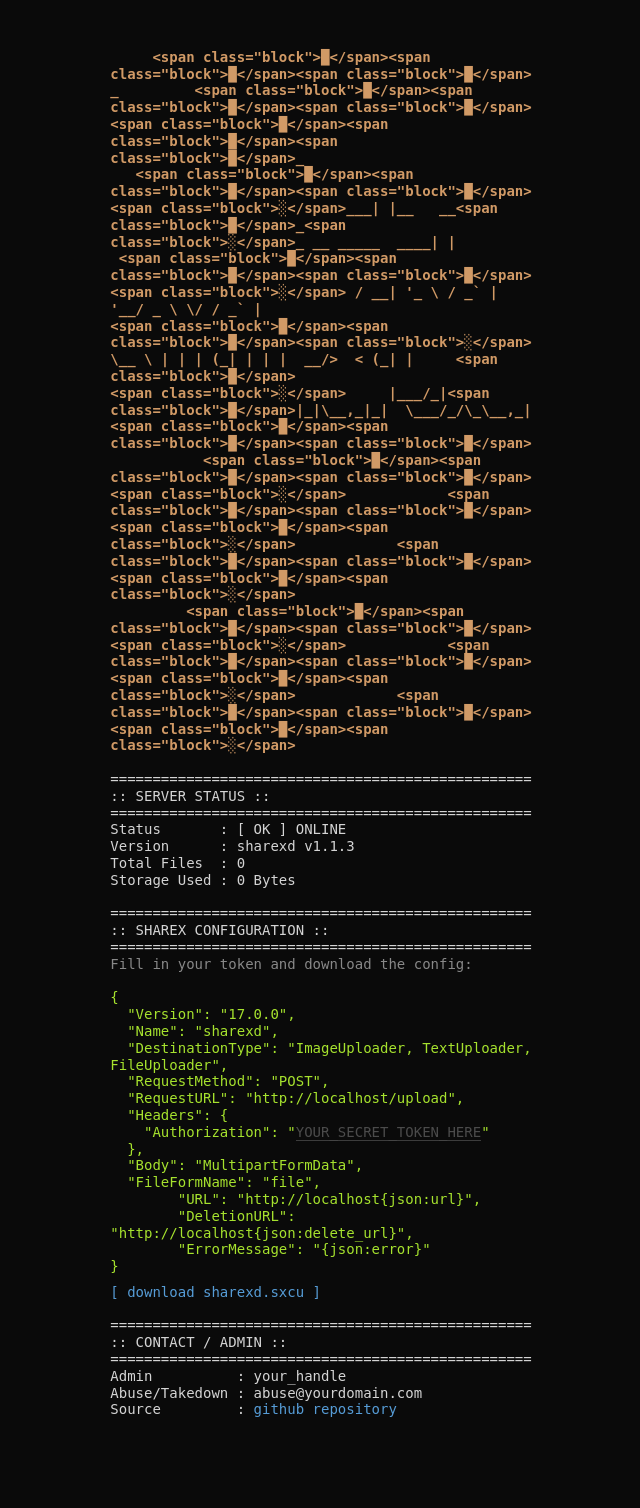
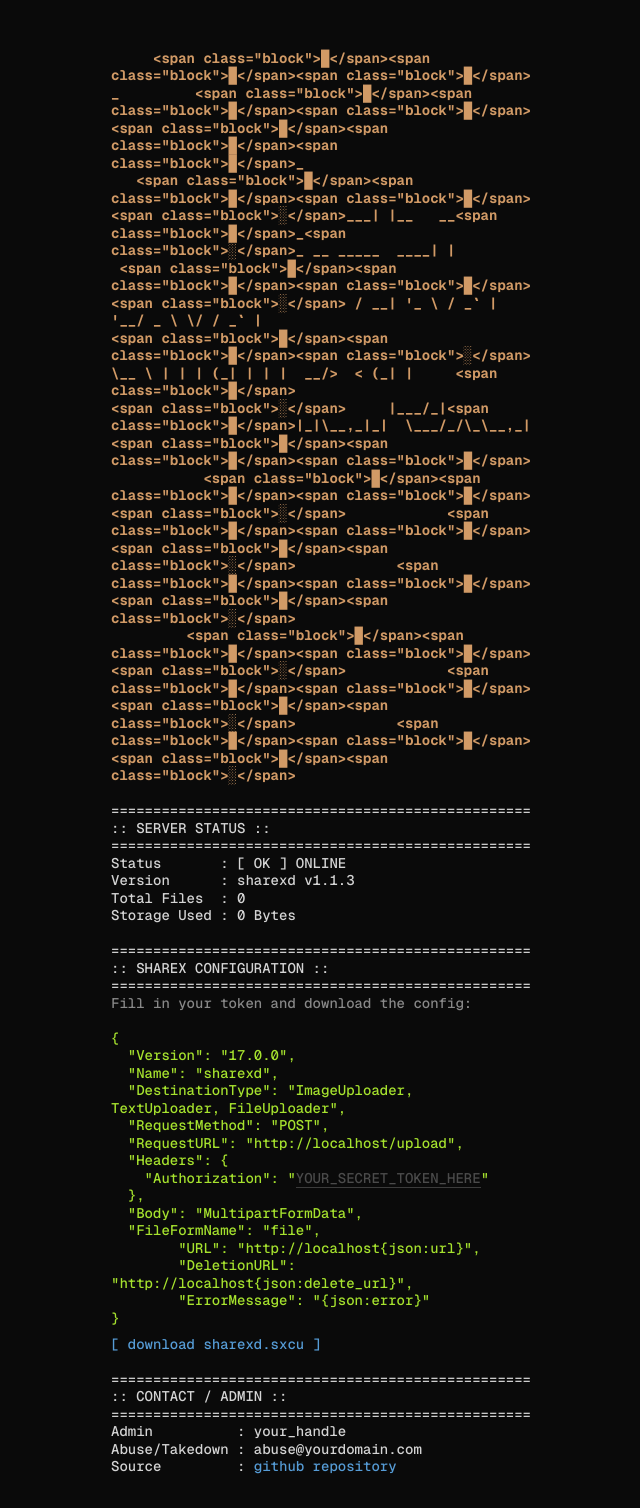
Before and after one commit to s4wyer/sharexd, a Flask app: page / in a window 1280 px wide. Shown: the whole page, without its empty margins (319-959 px from the left). Before the commit the page ends 1417 px from the top, so only its background shows below. Run offline with Flask 3, Linux system fonts and the light colour scheme.

Commit message:
swap default font to geist mono

```diff
--- a/main.py
+++ b/main.py
@@ -198,11 +198,12 @@
         **kwargs
     ))
 
-    # get the stylesheet url so we can whitelist it
+    # get the stylesheet and font urls so we can whitelist them
     style_url = url_for('static', filename='style.css', _external=True)
+    font_url = url_for('static', filename='GeistMono-VariableFont_wght.woff2', _external=True)
     # completely kneecap the browser
     # basically only allow file viewing, downloading, and loading a single stylesheet (plus a nonced inline script for custom players)
-    response.headers['Content-Security-Policy'] = f"default-src 'none'; img-src 'self'; media-src 'self'; style-src {style_url} 'unsafe-inline'; script-src 'nonce-{script_nonce}'; sandbox allow-downloads allow-popups allow-scripts allow-same-origin"
+    response.headers['Content-Security-Policy'] = f"default-src 'none'; img-src 'self'; media-src 'self'; style-src {style_url} 'unsafe-inline'; script-src 'nonce-{script_nonce}'; font-src {font_url}; sandbox allow-downloads allow-popups allow-scripts allow-same-origin"
 
     return response
 
--- a/static/style.css
+++ b/static/style.css
@@ -1,3 +1,12 @@
+@font-face {
+  font-family: 'Geist Mono';
+  src: url('GeistMono-VariableFont_wght.woff2') format('woff2');
+
+  font-weight: 100 900;
+  font-style: normal;
+  font-display: block;
+}
+
 :root {
   --bg-base: rgb(10, 10, 10);
   --bg-surface: rgb(15, 15, 15);
@@ -16,9 +25,10 @@
 body {
   background-color: var(--bg-base);
   color: var(--fg-base);
-  font-family: Consolas, Menlo, Monaco, monospace;
+  font-family: SFMono-regular, 'Geist Mono', ui-monospace, Consolas, Menlo, Monaco, monospace;
   font-size: 14px;
-  line-height: 1.2;
+  font-weight: 500;
+  line-height: 1.25;
   padding: 2rem;
   margin: 0;
 }
@@ -55,6 +65,7 @@
   margin: 0;
   white-space: pre-wrap;
   max-width: 50ch;
+  font-family: inherit;
 }
 
 .logo {
--- a/templates/base.html
+++ b/templates/base.html
@@ -5,6 +5,7 @@
 		<meta name="viewport" content="width=device-width, initial-scale=1.0">
 		<title>sharexd{% block title %}{% endblock %}</title>
 {% block meta %}{% endblock %}
+		<link rel="preload" href="{{ url_for('static', filename='GeistMono-VariableFont_wght.woff2') }}" as="font" type="font/woff2" crossorigin>
 		<link rel="stylesheet" href="{{ url_for('static', filename='style.css') }}">
 	</head>
 	<body>
```
Also changed, not shown: static/GeistMono-Italic-VariableFont_wght.woff2 (added), static/GeistMono-VariableFont_wght.woff2 (added).
